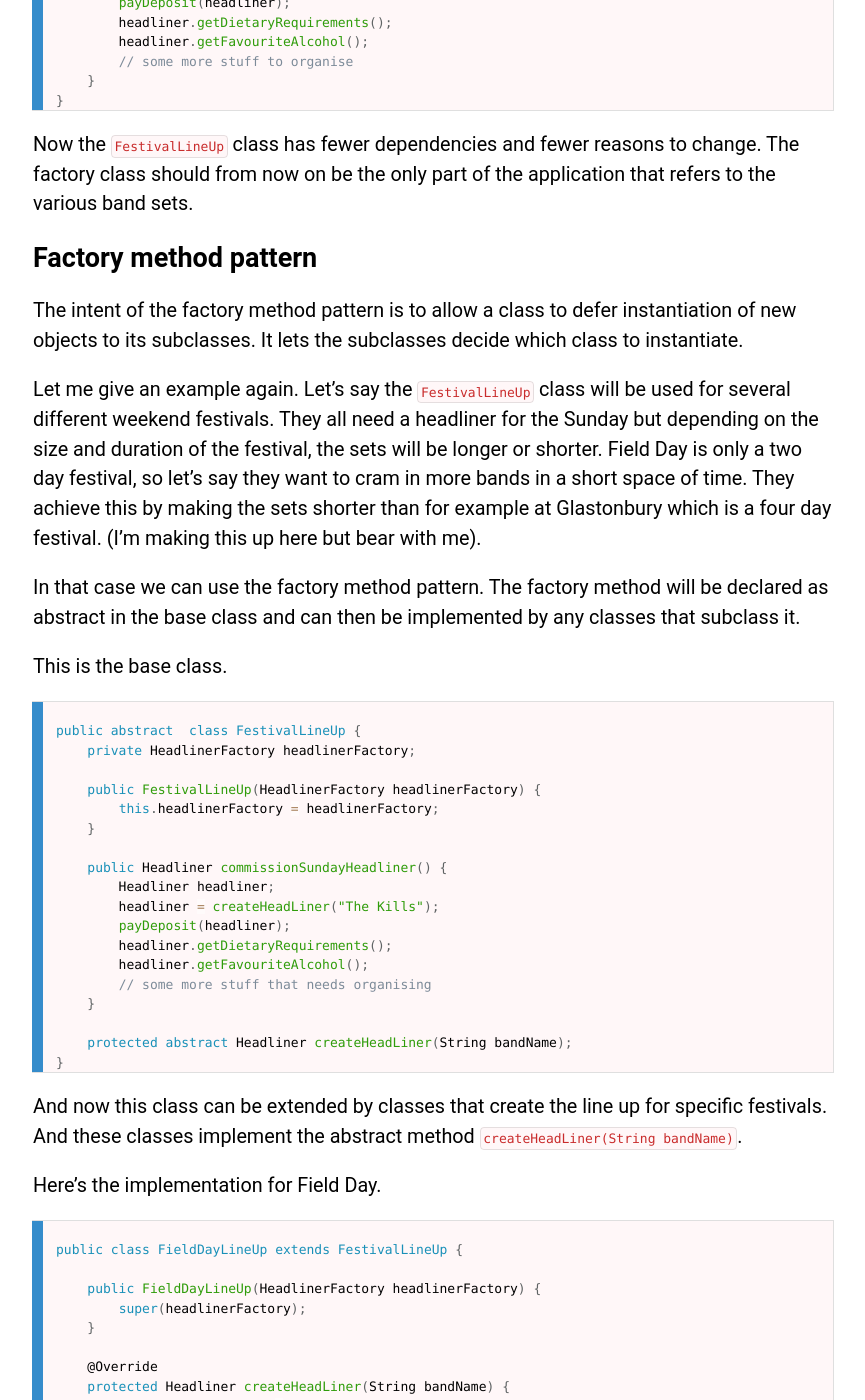
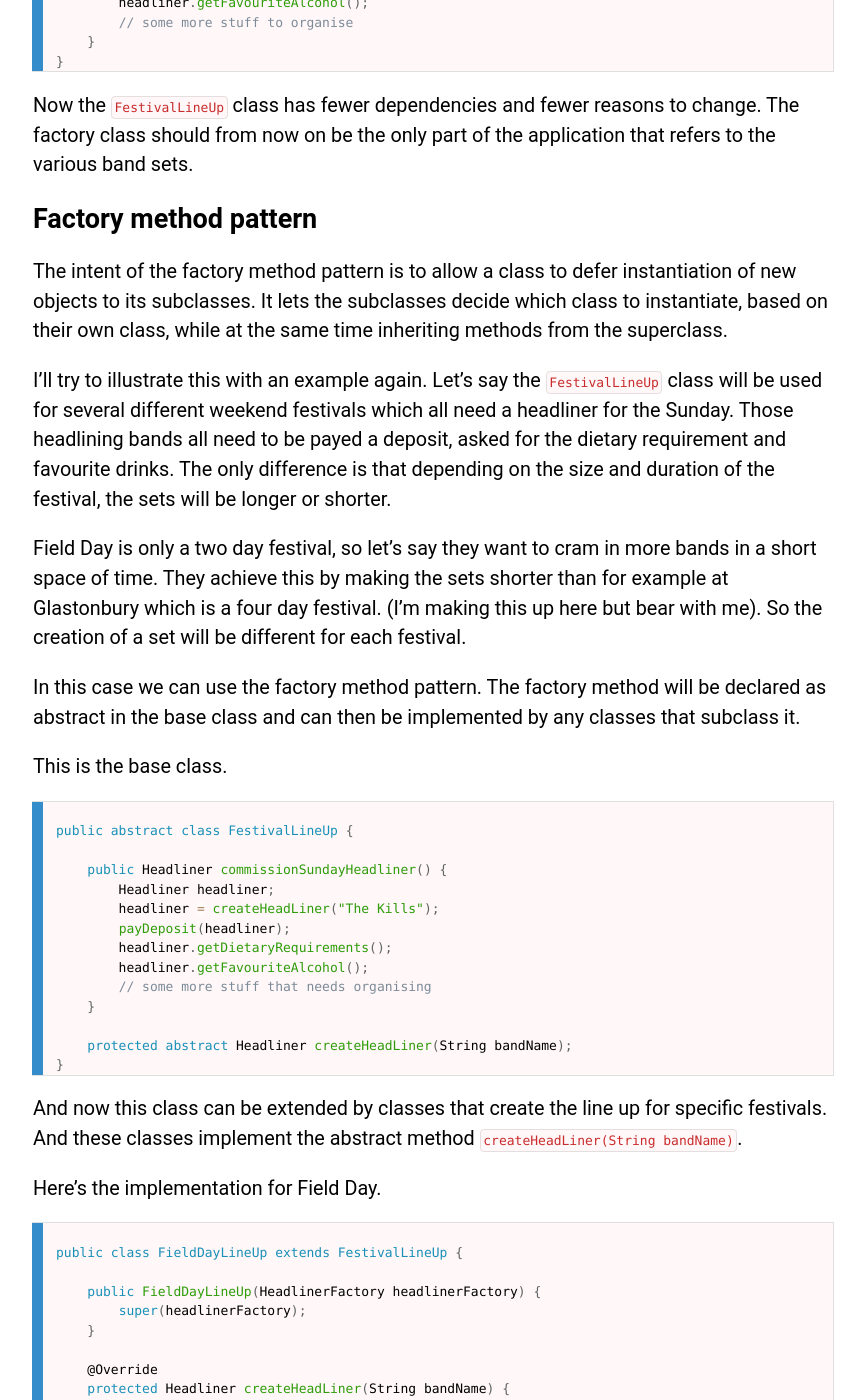
Before and after one commit to RabeaGleissner/RabeaGleissner.github.io, a Jekyll site: the page built from apprenticeship/_posts/2016-02-23-post-58.md, in a window 1280 px wide and 1400 px high, scrolled down 2219 px. Shown: the whole window, without its empty margins (207-1072 px from the left). Built offline with Jekyll 4.4.1, drawn with Linux system fonts in a browser that asks for light colours; comment, search, counter and statistics services are not loaded; some of the changed text lies outside the part shown.

Commit message:
clarifies factory method pattern description

```diff
--- a/apprenticeship/_posts/2016-02-23-post-58.md
+++ b/apprenticeship/_posts/2016-02-23-post-58.md
@@ -47,6 +45,8 @@ public class FestivalLineUp {
     public Dj organiseDj() {
 		// do some stuff
     }
+
+    // some more methods that organise bands to play
 }
 
 </code></pre>
@@ -83,7 +82,6 @@ And the factory class gets injected as a dependency into the `FestivalLineUp` cl
 
 public class FestivalLineUp {
     private HeadlinerFactory headlinerFactory;
-
 
     public FestivalLineUp(HeadLinerFactory headLinerFactory) {
         this.headlinerFactory = headlinerFactory;
@@ -104,21 +102,18 @@ Now the `FestivalLineUp` class has fewer dependencies and fewer reasons to chang
 
 ## Factory method pattern
 
-The intent of the factory method pattern is to allow a class to defer instantiation of new objects to its subclasses. It lets the subclasses decide which class to instantiate.
+The intent of the factory method pattern is to allow a class to defer instantiation of new objects to its subclasses. It lets the subclasses decide which class to instantiate, based on their own class, while at the same time inheriting methods from the superclass.
 
-Let me give an example again. Let's say the `FestivalLineUp` class will be used for several different weekend festivals. They all need a headliner for the Sunday but depending on the size and duration of the festival, the sets will be longer or shorter. Field Day is only a two day festival, so let's say they want to cram in more bands in a short space of time. They achieve this by making the sets shorter than for example at Glastonbury which is a four day festival. (I'm making this up here but bear with me).
+I'll try to illustrate this with an example again. Let's say the `FestivalLineUp` class will be used for several different weekend festivals which all need a headliner for the Sunday. Those headlining bands all need to be payed a deposit, asked for the dietary requirement and favourite drinks. The only difference is that depending on the size and duration of the festival, the sets will be longer or shorter.
 
-In that case we can use the factory method pattern. The factory method will be declared as abstract in the base class and can then be implemented by any classes that subclass it.
+Field Day is only a two day festival, so let's say they want to cram in more bands in a short space of time. They achieve this by making the sets shorter than for example at Glastonbury which is a four day festival. (I'm making this up here but bear with me). So the creation of a set will be different for each festival.
+
+In this case we can use the factory method pattern. The factory method will be declared as abstract in the base class and can then be implemented by any classes that subclass it.
 
 This is the base class.
 
 <pre><code class="language-java">
-public abstract  class FestivalLineUp {
-    private HeadlinerFactory headlinerFactory;
-
-    public FestivalLineUp(HeadlinerFactory headlinerFactory) {
-        this.headlinerFactory = headlinerFactory;
-    }
+public abstract class FestivalLineUp {
 
     public Headliner commissionSundayHeadliner() {
         Headliner headliner;
@@ -176,26 +169,26 @@ public class GlastonburyLineUp extends FestivalLineUp {
         Headliner headliner = null;
 
         if (bandName.equals("The Dead Weather")) {
-            headliner = new GlastonburyDeadWeatherSet();
+            headliner = new DeadWeather90minHeadliner();
         } else if (bandName.equals("The Kills")) {
-            headliner = new GlastonBuryKillsSet();
-        } else if (bandName.equals("Jack White")) {
-            headliner = new GlastonburyJackWhiteSet();
+            headliner = new Kills90minHeadliner();
         } else if (bandName.equals("PJ Harvey")) {
-            headliner = new GlastonburyPjHarveySet();
+            headliner = new PjHarvey90minHeadliner();
         }
         return headliner;
     }
 }
 </code></pre>
 
-Now you might wonder why we should structure our code in that way. We could instead use an interface for `FestivalLineUp` and then the `GlastonburyLineUp` and the `FieldDayLineUp` could implement the methods however they need them.
+Now you might wonder why we should structure our code in that way. An alternative would be to instead use an interface for `FestivalLineUp` and then the `GlastonburyLineUp` and the `FieldDayLineUp` could implement the method `commissionSundayHeadliner()` however they need it.
 
-The downside of this is that we don't know how exactly the sub-classes will implement the methods. For both festivals it's very important that the dietary and alcoholic requirements of the rock stars are captured in the correct way. If Glastonbury gives Jack White Sainsbury's guacamole instead of making it fresh following his own recipe, he's not going to be pleased. [(If you don't remember the guacamole incident, read about it here.)](http://www.theguardian.com/lifeandstyle/shortcuts/2015/feb/09/jack-white-stripes-guacamole-recipe-perfect-avocado)
+The downside of this is that we don't know how exactly the sub-classes will implement the methods. If we use an interface, we are only guaranteed that the subclasses will implement methods with that name and the same return type. But what actually happens inside those methods is uncontrollable.
 
-So to make sure that all rock stars get a consistent treatment, we only implement those methods once, in the base class.
+What if `GlastonburyFestivalLineUp` accidentally forgets to ask for dietary requirements? If Glastonbury gives Jack White Sainsbury's guacamole instead of making it fresh following his own recipe, he's not going to be pleased. [(If you don't remember the guacamole incident, read about it here.)](http://www.theguardian.com/lifeandstyle/shortcuts/2015/feb/09/jack-white-stripes-guacamole-recipe-perfect-avocado)
 
-A nice side-effect of this is dependency inversion. Previously the `FestivalLineUp` class depended on all the different band sets. But now that the concrete festival line up classes extend `FestivalLineUp` which means that the depedencies are inverted.
+So to make sure that all rock stars get a consistent treatment, we only implement those methods once, in the base class. And all subclasses inherit the methods.
+
+A nice side-effect of this is dependency inversion. Previously the `FestivalLineUp` class depended on all the different potential headlining bands. But now the concrete festival line up classes extend `FestivalLineUp` which means that the depedencies are inverted.
 
 ## Abstract factory
 
@@ -249,7 +242,7 @@ public class TheNationalTour extends WorldTour {
 
 </code></pre>
 
-As you can see The National can use the `EntourageFactory` to create the entourage they need. The `EntourageFactory` is an interface which each specific band's world tour class has a dependency on.
+As you can see The National can use the `EntourageFactory` to create the entourage they need. The `EntourageFactory` in this case is the abstract factory. It's an interface which each specific band's world tour class has a dependency on.
 
 <pre><code class="language-java">
 public interface EntourageFactory {
```
Also changed, not shown: other parts of apprenticeship/_posts/2016-02-23-post-58.md (+10 -15 lines).
